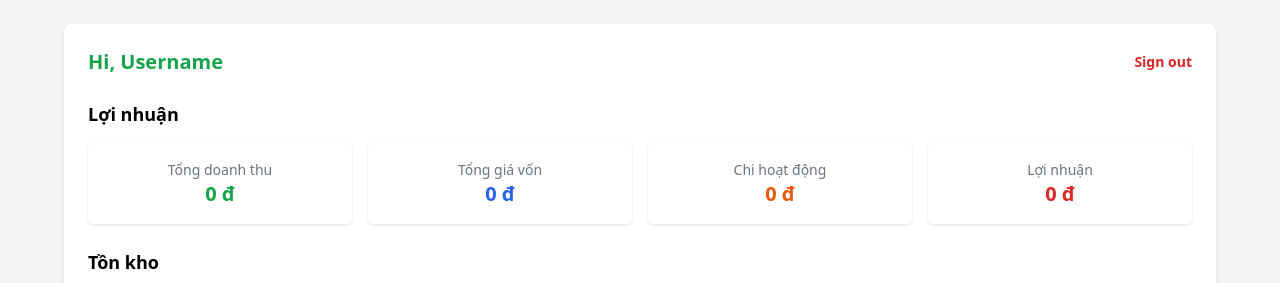
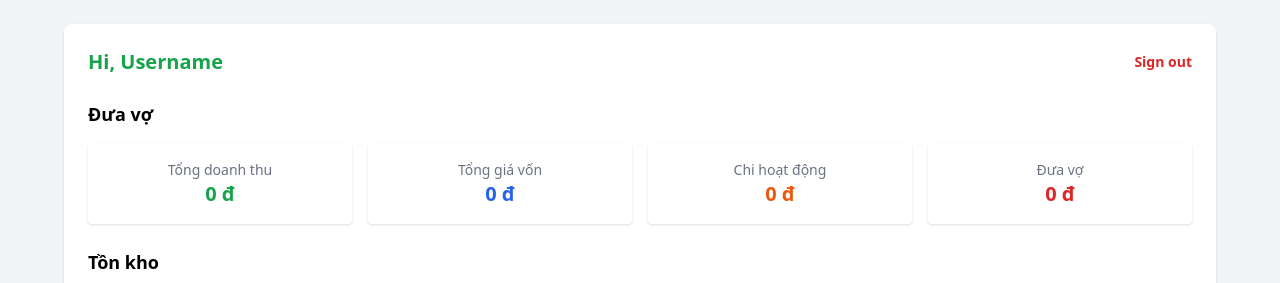
Before and after one commit to phelieuandan/phelieuandan.github.io, a Jekyll site: the page dashboard.html, which Jekyll copies as it is, in a window 1280 px wide. Shown: the top 283 px of the page. Built offline with Jekyll 4.4.1, drawn with Linux system fonts in a browser that asks for light colours; nearby versions of some CDN libraries; comment, search, counter and statistics services are not loaded.

Commit message:
Update dashboard.html

```diff
--- a/dashboard.html
+++ b/dashboard.html
@@ -20,7 +20,7 @@
       <button onclick="logout()" class="text-sm font-bold text-red-600 hover:underline">Sign out</button>
     </div>
 
-    <h3 class="text-lg font-bold mt-6 mb-2">Lợi nhuận</h3>
+    <h3 class="text-lg font-bold mt-6 mb-2">Đưa vợ</h3>
     <div class="grid grid-cols-1 md:grid-cols-2 lg:grid-cols-4 gap-4 mt-4 mb-4 text-center">
       <div class="bg-white shadow rounded p-4">
         <p class="text-sm text-gray-500">Tổng doanh thu</p>
@@ -35,7 +35,7 @@
         <p id="totalExpense" class="text-xl font-bold text-orange-600">0 đ</p>
       </div>
       <div class="bg-white shadow rounded p-4">
-        <p class="text-sm text-gray-500">Lợi nhuận</p>
+        <p class="text-sm text-gray-500">Đưa vợ</p>
         <p id="profitValue" class="text-xl font-bold text-red-600">0 đ</p>
       </div>
     </div>
```
